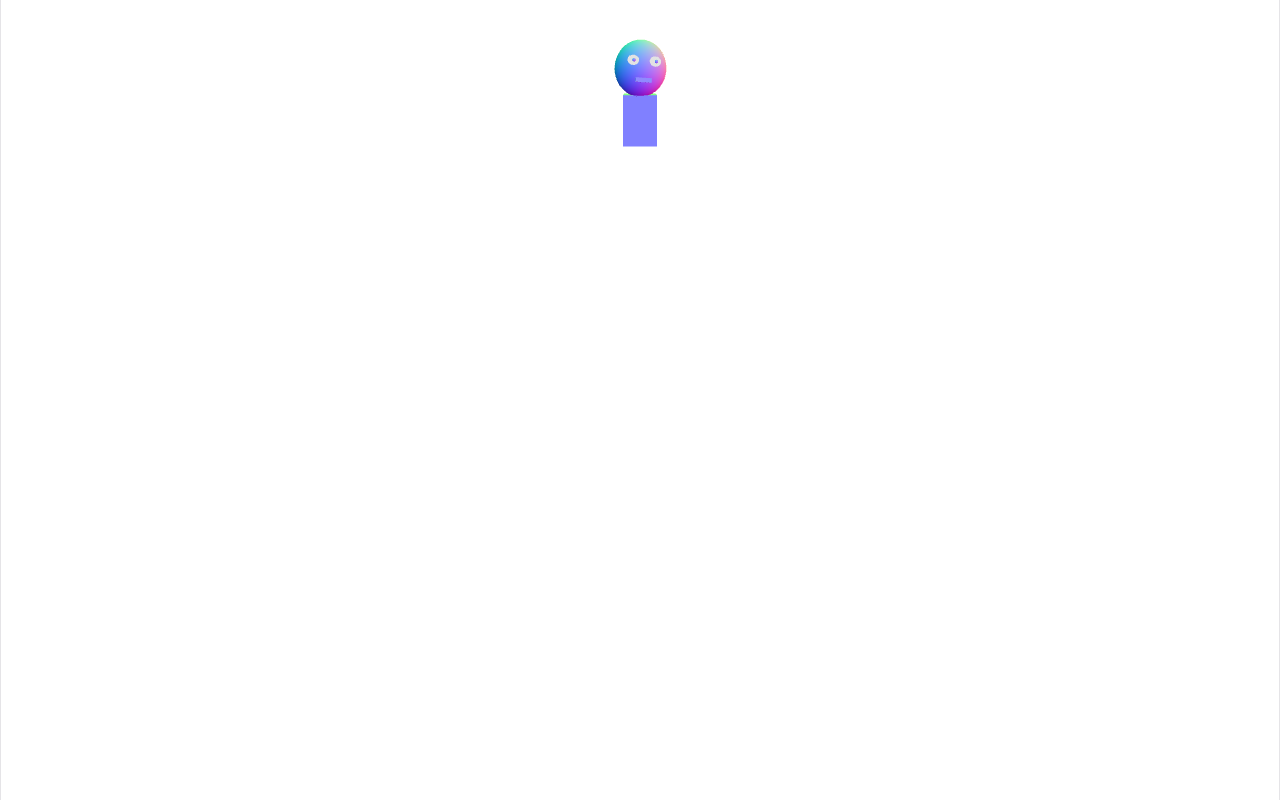
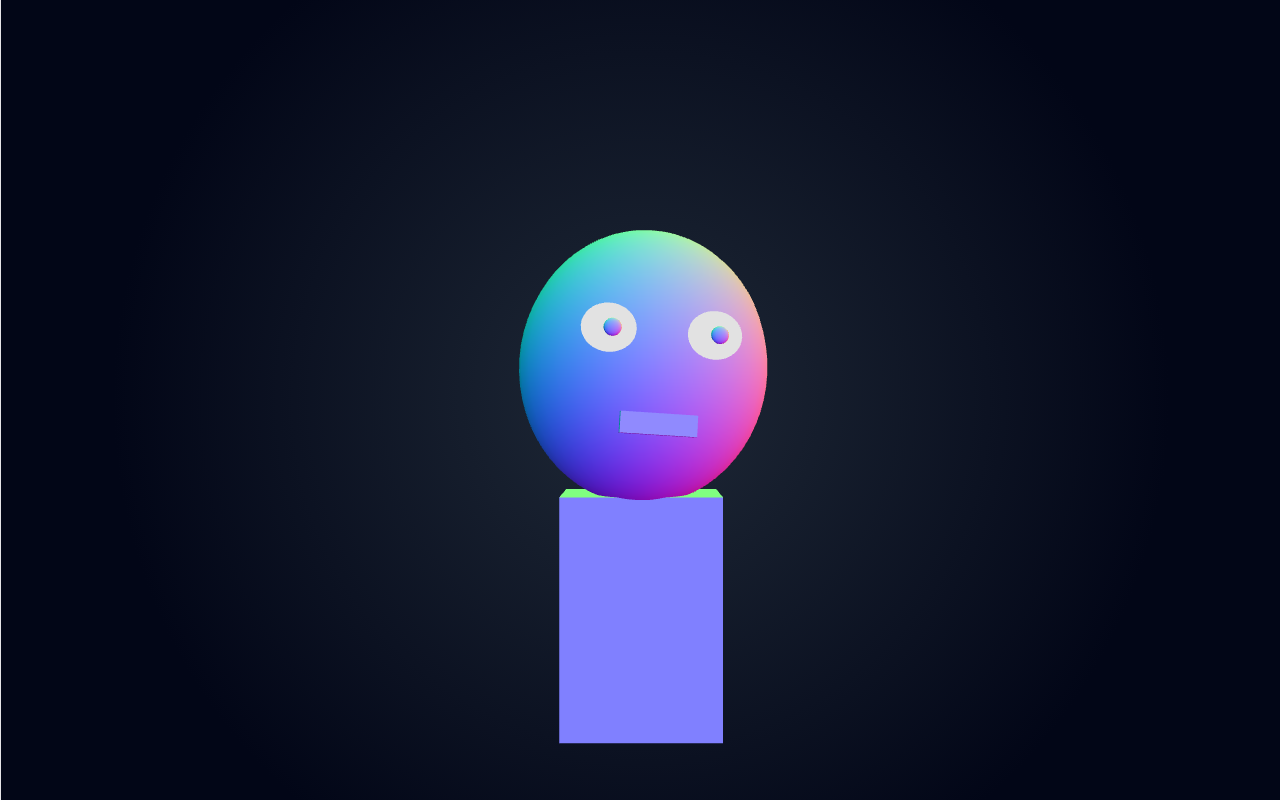
Before and after one commit to YT-TechDev/local-virtual-kit, a React (Vite) app in the folder apps/web-preview/: page / in a window 1280 px wide. Built offline with nearby package versions, Linux system fonts and the light colour scheme.

Commit message:
style: refine dummy preview layout

```diff
--- a/apps/web-preview/src/App.css
+++ b/apps/web-preview/src/App.css
@@ -1 +1,22 @@
-#root{width:100vw;height:100vh}.preview{width:100vw;height:100vh;background:radial-gradient(circle,#2a2f4a,#111827)}canvas{display:block}
+#root {
+  width: 100vw;
+  height: 100vh;
+}
+
+.preview-shell {
+  width: 100vw;
+  height: 100vh;
+  display: grid;
+  place-items: center;
+  overflow: hidden;
+  background: radial-gradient(circle at center, #1f2937 0%, #020617 70%);
+}
+
+.preview-panel {
+  width: min(100vw, 1280px);
+  height: min(100vh, 720px);
+}
+
+.preview-panel canvas {
+  display: block;
+}
```
